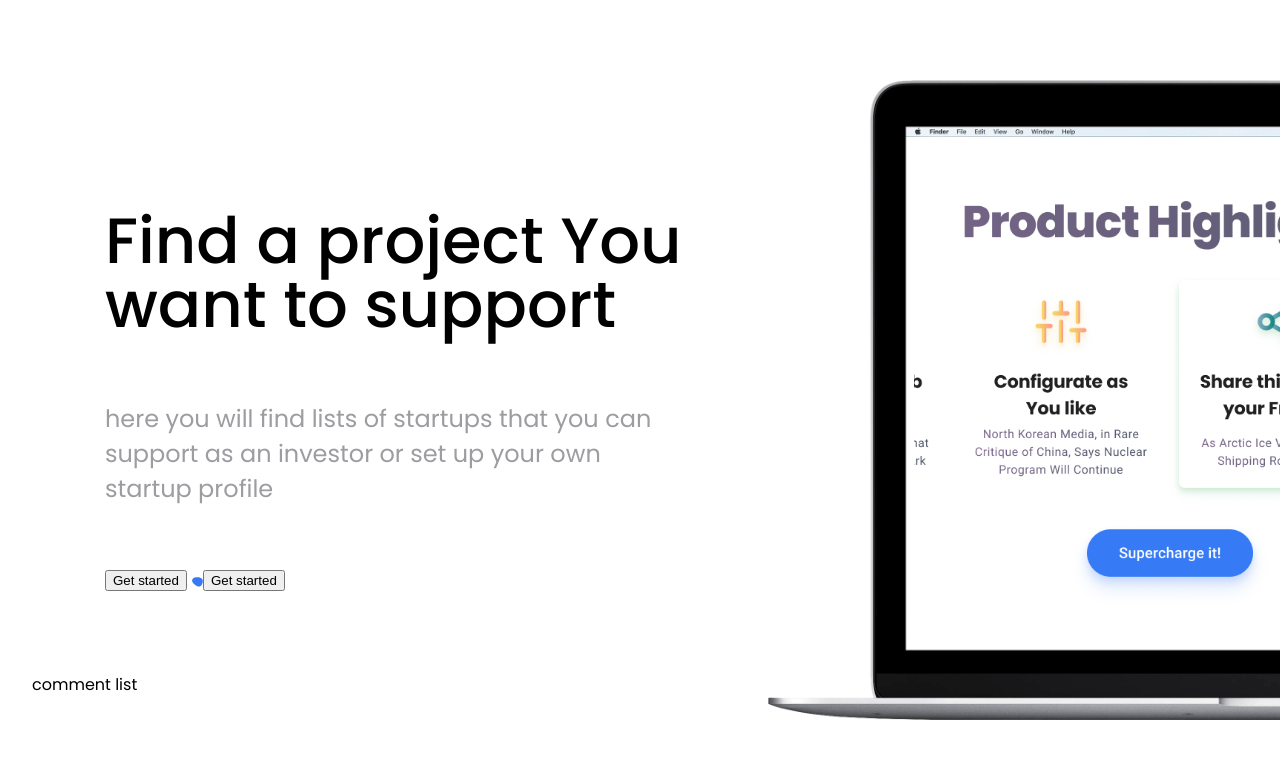
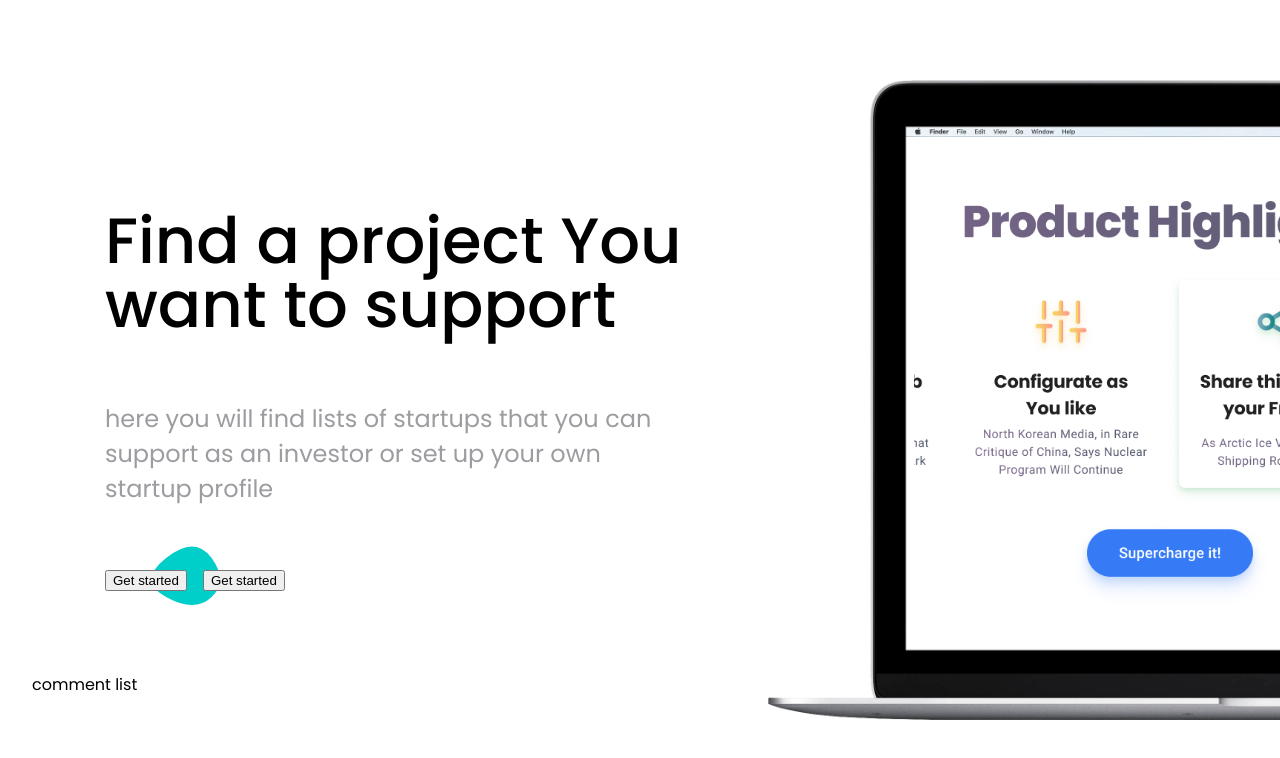
Before and after one commit to noszczynski/mystartup-app-revision-1, a React (Create React App) app: page / in a window 1280 px wide. Shown: the top 758 px of the page. Built offline with nearby package versions, Linux system fonts and the light colour scheme.

Commit message:
add svg blob

```diff
--- a/src/components/Hero/Hero.styles.tsx
+++ b/src/components/Hero/Hero.styles.tsx
@@ -78,8 +78,9 @@ const StyledBlob = styled(Image)`
   left: 50%;
   top: 50%;
   transform: translate(-50%, -50%);
-  height: 32px;
-  width: 32px;
+  min-height: 128px;
+  min-width: 128px;
+  z-index: 0;
 `;
 
 export {
--- a/src/components/Hero/Hero.tsx
+++ b/src/components/Hero/Hero.tsx
@@ -25,9 +25,9 @@ const Hero: FC = () => (
         as an investor or set up your own startup profile
       </Description>
       <StyledButtonWrapper>
-        <button type="button">Get started</button>
+        <button style={{ zIndex: 1 }} type="button">Get started</button>
         <StyledBlob src={blob} alt="" />
-        <button type="button">Get started</button>
+        <button style={{ zIndex: 1 }} type="button">Get started</button>
       </StyledButtonWrapper>
     </StyledContent>
     <StyledImageWrapper>
```
Also changed, not shown: src/assets/blob.svg.
